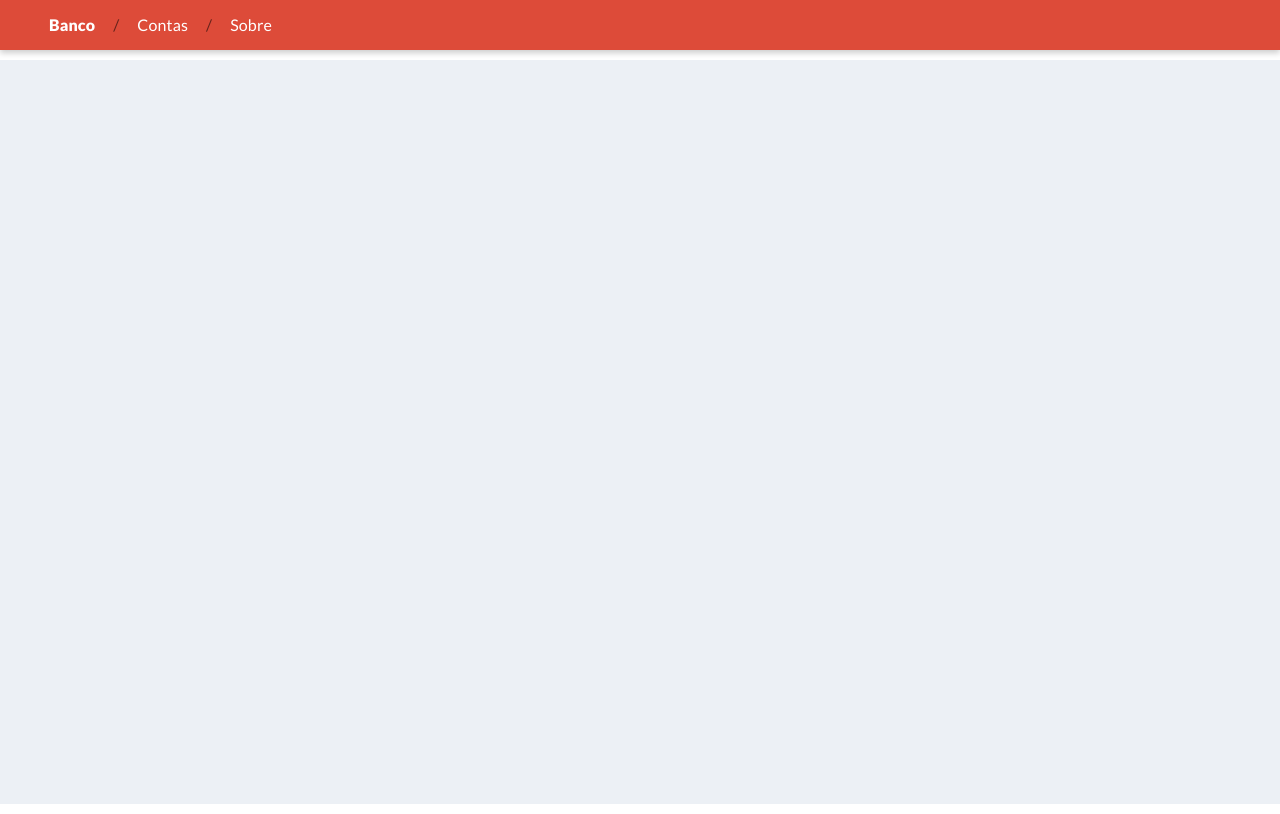
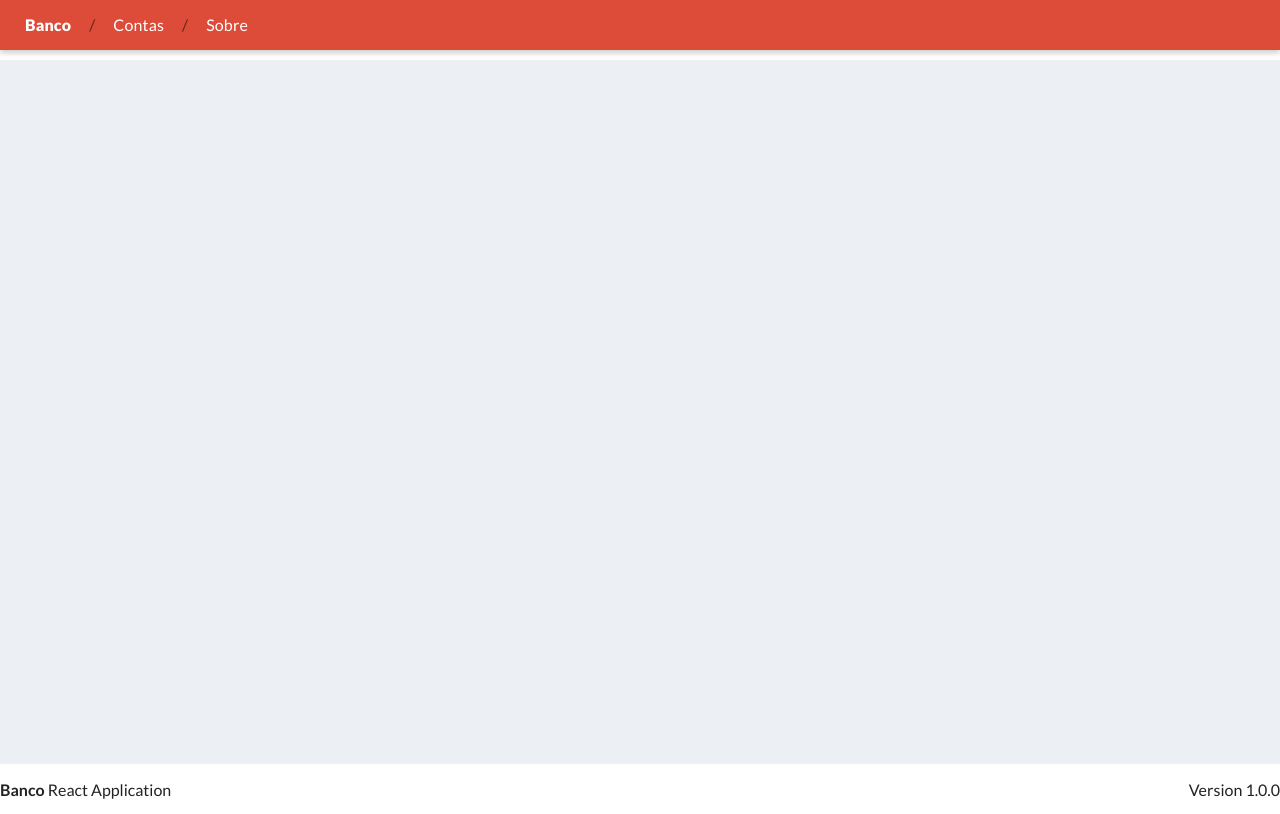
Before and after one commit to RodolfoHerman/banco-ui-react, a React (Create React App) app: page / in a window 1280 px wide. Built offline with nearby package versions, Linux system fonts and the light colour scheme.

Commit message:
Adição do componente Footer na aplicação

```diff
--- a/src/components/App/App.tsx
+++ b/src/components/App/App.tsx
@@ -1,14 +1,16 @@
 import { Container, withStyles } from '@material-ui/core';
 import React from 'react';
 import { BrowserRouter, Switch } from 'react-router-dom';
+import Footer from '../Footer';
 import Header from '../Header';
 import { HeaderMenu } from '../Header';
 
 const styles = {
-	containerContent: {
+	ContainerContent: {
         backgroundColor: '#ecf0f5',
-        minHeight: '93vh',
-	}
+        minHeight: '88vh',
+    },
+
 };
 
 declare interface AppProps {
@@ -34,16 +36,17 @@ const headersMenu: Array<HeaderMenu> = [
 
 const App: React.FC<AppProps> = (props) => {
     return (
-        <div className="AppComponent">
+        <>
             <BrowserRouter>
                 <Header headersMenu={headersMenu} />
-                <Container className={props.classes?.containerContent}>
+                <Container className={props.classes?.ContainerContent}>
                     <Switch>
 
                     </Switch>
                 </Container>
+                <Footer version="Version 1.0.0" />
             </BrowserRouter>
-        </div>
+        </>
     )
 }
 
--- /dev/null
+++ b/src/components/Footer/Footer.tsx
@@ -0,0 +1,52 @@
+import { AppBar, Container, withStyles } from '@material-ui/core';
+import React from 'react';
+
+const styles = {
+    '@global': {
+		'header.MuiPaper-root': {
+            height: '50px',
+            backgroundColor: '#FFF',
+            color: '#222',
+            display: 'flex',
+            flexDirection: 'unset',
+        },
+        'div.MuiContainer-root': {
+            display: 'flex',
+            alignItems: 'center',
+            padding: '0px',
+            position: 'relative'
+        },
+        'div.DivContentRight': {
+            position: 'absolute',
+            right: '0px'
+        },
+        'div.DivContentLeft': {
+            position: 'absolute',
+            left: '0px'
+        }
+    }
+}
+
+declare interface FooterProps {
+    classes?: {
+        [selector: string]: string
+    },
+    version: string
+}
+
+const Footer: React.FC<FooterProps> = (props) => {
+    return (
+        <AppBar position="static">
+            <Container>
+                <div className="DivContentLeft">
+                    <strong>Banco</strong> React Application
+                </div>
+                <div className="DivContentRight">
+                    {props.version}
+                </div>
+            </Container>
+        </AppBar>
+    )
+}
+
+export default withStyles(styles)(Footer);
--- /dev/null
+++ b/src/components/Footer/index.ts
@@ -0,0 +1 @@
+export { default } from './Footer'
```
